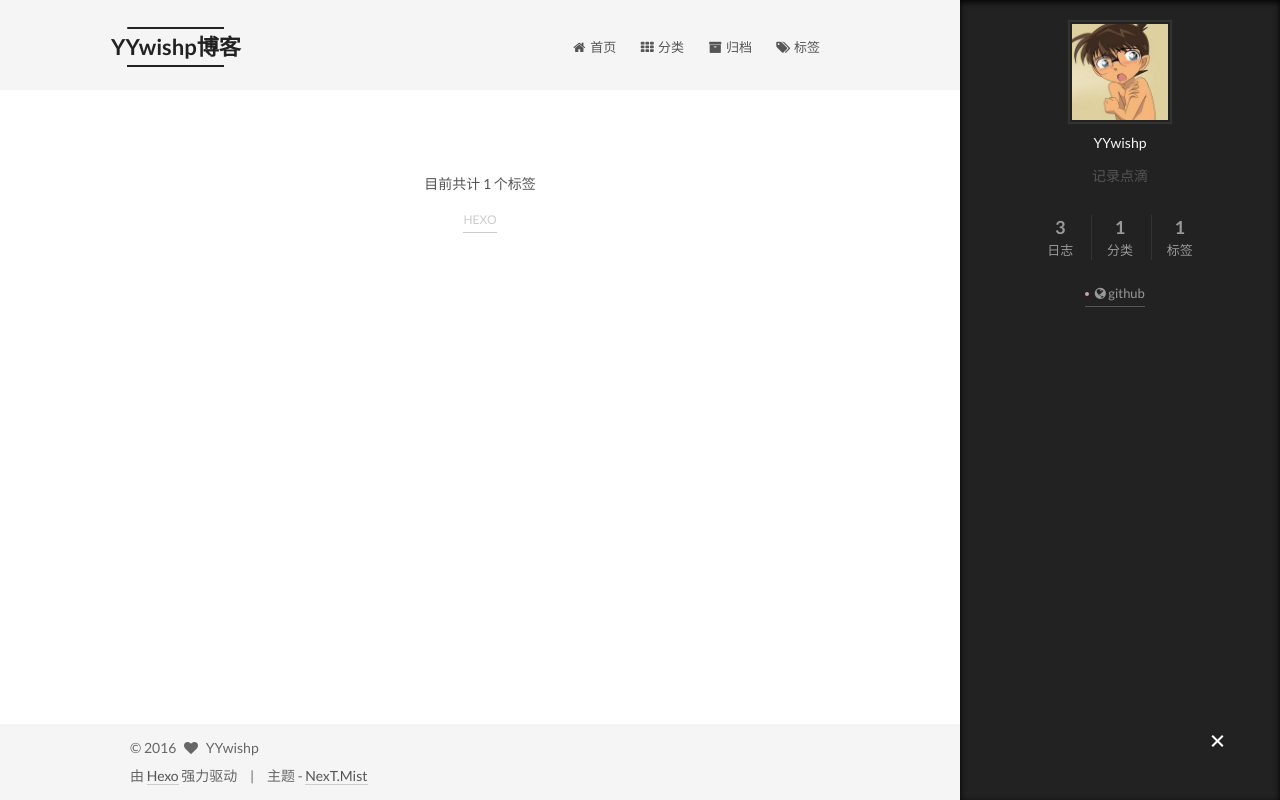
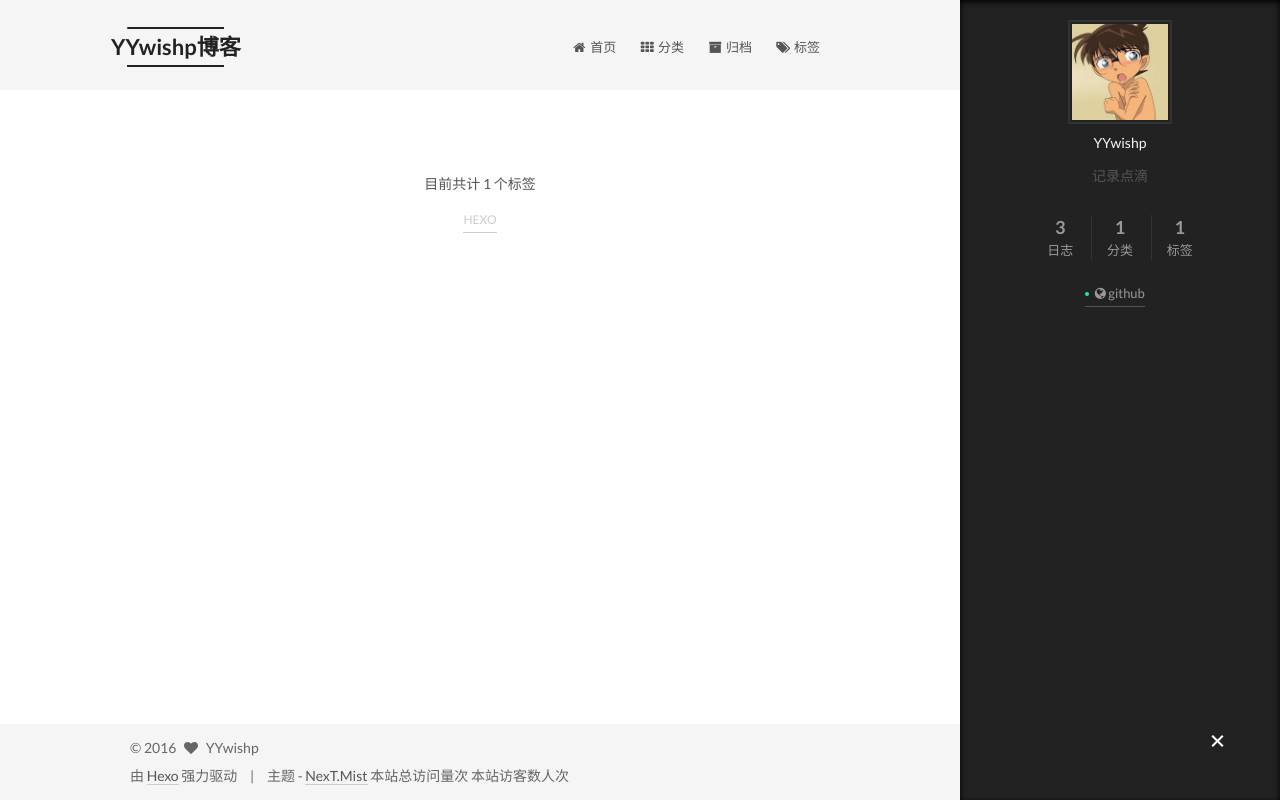
Before and after one commit to YYwishp/YYwishp.github.io, a plain HTML site: page tags/index.html in a window 1280 px wide. Drawn offline with Linux system fonts and the light colour scheme; some packages are replaced by stand-ins of ours; a script that the page names is missing.

Commit message:
Site updated: 2016-03-10 16:37:59

```diff
--- a/css/main.css
+++ b/css/main.css
@@ -1544,7 +1544,7 @@ pre .javascript .function {
   width: 4px;
   height: 4px;
   border-radius: 50%;
-  background: #cc9ebe;
+  background: #17ebb1;
 }
 .sidebar-nav {
   margin: 0 0 20px;
--- a/tags/index.html
+++ b/tags/index.html
@@ -337,7 +337,16 @@
     NexT.Mist
   </a>
 </div>
+<script async src="https://dn-lbstatics.qbox.me/busuanzi/2.3/busuanzi.pure.mini.js">
+</script>
 
+<span id="busuanzi_container_site_pv">
+       本站总访问量<span id="busuanzi_value_site_pv"></span>次
+</span>
+
+<span id="busuanzi_container_site_uv">
+  本站访客数<span id="busuanzi_value_site_uv"></span>人次
+</span>
 
 
       </div>
```
Also changed, not shown: 2016/03/04/第1次 这是关于怎么使用HEXO的初级教程/index.html (+9 -0 lines), 2016/03/06/第2次，HEXO--换电脑编辑/index.html (+9 -0 lines), 2016/03/10/第3次/index.html (+9 -0 lines), archives/2016/03/index.html (+9 -0 lines), archives/2016/index.html (+9 -0 lines), archives/index.html (+9 -0 lines), categories/HEXO/index.html (+9 -0 lines), categories/index.html (+9 -0 lines), index.html (+9 -0 lines), tags/HEXO/index.html (+9 -0 lines).
